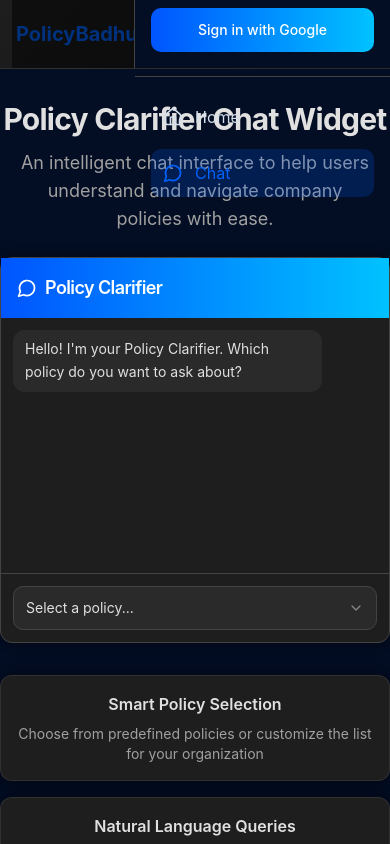
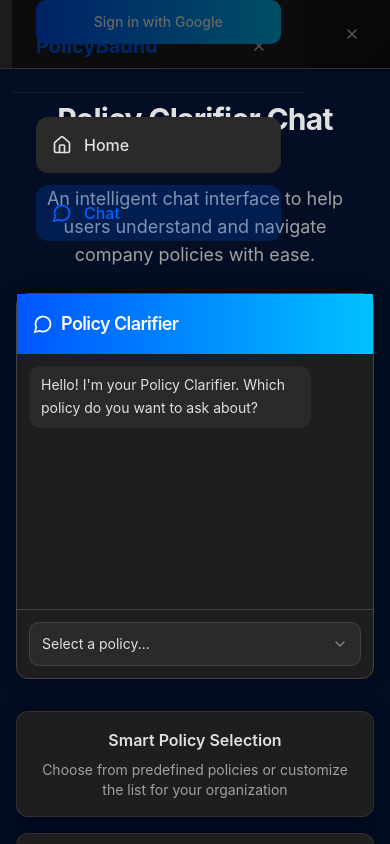
Before and after one commit to Nidhir8287/ui-policy-bandhu, a React (Vite) app: page /chat in a window 390 px wide. Both pictures are taken after a click on the button "Toggle mobile menu". Shown: the top 844 px of the page. Built offline with nearby package versions, Linux system fonts and the light colour scheme.

Commit message:
Fix mobile header and sidebar
Implement auto-hide header, full-screen mobile menu, and styling updates. Ensure chat page uses full width when menu is closed.

```diff
--- a/src/components/Header.tsx
+++ b/src/components/Header.tsx
@@ -4,13 +4,43 @@ import { useAuth } from '@/hooks/useAuth';
 import { Link, useLocation } from 'react-router-dom';
 import { User, LogOut, History, MessageCircle, Home } from 'lucide-react';
 import MobileNav from './MobileNav';
+import { useState, useEffect } from 'react';
 
 const Header = () => {
   const { user, signInWithGoogle, signOut, loading } = useAuth();
   const location = useLocation();
+  const [isVisible, setIsVisible] = useState(true);
+  const [lastScrollY, setLastScrollY] = useState(0);
+
+  useEffect(() => {
+    const handleScroll = () => {
+      const currentScrollY = window.scrollY;
+
+      // Only apply auto-hide on mobile (≤768px)
+      if (window.innerWidth <= 768) {
+        if (currentScrollY > lastScrollY && currentScrollY > 100) {
+          // Scrolling down and past 100px
+          setIsVisible(false);
+        } else {
+          // Scrolling up
+          setIsVisible(true);
+        }
+      } else {
+        // Always visible on desktop
+        setIsVisible(true);
+      }
+
+      setLastScrollY(currentScrollY);
+    };
+
+    window.addEventListener('scroll', handleScroll, { passive: true });
+    return () => window.removeEventListener('scroll', handleScroll);
+  }, [lastScrollY]);
 
   return (
-    <header className="sticky top-0 z-40 gradient-header backdrop-blur border-b border-border/50">
+    <header className={`sticky top-0 z-40 gradient-header backdrop-blur border-b border-border/50 transition-transform duration-300 ${
+      isVisible ? 'translate-y-0' : '-translate-y-full'
+    }`}>
       <div className="container-custom py-3 px-4 flex justify-between items-center">
         <div className="flex items-center space-x-6">
           <Link to="/" className="text-xl md:text-2xl font-bold text-primary hover-scale">
--- a/src/components/MobileNav.tsx
+++ b/src/components/MobileNav.tsx
@@ -19,90 +19,100 @@ const MobileNav = () => {
       <Button
         variant="ghost"
         size="icon"
-        className="md:hidden text-foreground hover:bg-accent"
+        className="md:hidden text-foreground hover:bg-accent z-50 relative"
         onClick={toggleMenu}
         aria-label="Toggle mobile menu"
       >
         {isOpen ? <X className="h-6 w-6" /> : <Menu className="h-6 w-6" />}
       </Button>
 
-      {/* Mobile menu overlay */}
+      {/* Full-screen mobile menu overlay */}
       {isOpen && (
+        <>
+          {/* Semi-transparent backdrop */}
           <div
-          className="fixed inset-0 bg-black/50 z-40 md:hidden"
+            className="fixed inset-0 bg-black/60 z-50 md:hidden"
             onClick={closeMenu}
           />
-      )}
 
-      {/* Mobile menu panel */}
-      <div className={`fixed top-0 right-0 h-full w-64 bg-background border-l border-border z-50 transform transition-transform duration-300 ease-in-out md:hidden ${
-        isOpen ? 'translate-x-0' : 'translate-x-full'
-      }`}>
-        <div className="p-4 border-b border-border">
+          {/* Menu panel sliding from left */}
+          <div className="fixed top-0 left-0 h-full w-3/4 bg-[#1E1E1E] z-60 transform transition-transform duration-300 ease-in-out md:hidden">
+            {/* Header with close button */}
+            <div className="p-6 border-b border-border/30">
               <div className="flex items-center justify-between">
-            <span className="text-lg font-bold text-primary">PolicyBadhu</span>
+                <span className="text-xl font-bold text-primary">PolicyBadhu</span>
                 <Button
                   variant="ghost"
                   size="icon"
                   onClick={closeMenu}
-              className="text-foreground"
+                  className="text-foreground hover:bg-accent"
                 >
                   <X className="h-5 w-5" />
                 </Button>
               </div>
             </div>
 
-        <nav className="p-4 space-y-2">
+            {/* Navigation items */}
+            <nav className="p-6 space-y-3">
               <Link
                 to="/"
                 onClick={closeMenu}
-            className={`flex items-center space-x-3 p-3 rounded-md transition-colors min-h-[44px] ${
+                className="block"
+              >
+                <div className={`flex items-center space-x-3 p-4 rounded-lg transition-colors min-h-[44px] ${
                   location.pathname === '/'
                     ? 'bg-primary/20 text-primary'
-                : 'text-foreground hover:bg-accent'
-            }`}
-          >
+                    : 'bg-[#2A2A2A] text-[#E0E0E0] hover:bg-primary/10'
+                }`}>
                   <Home className="h-5 w-5" />
-            <span>Home</span>
+                  <span className="font-medium">Home</span>
+                </div>
               </Link>
 
               <Link
                 to="/chat"
                 onClick={closeMenu}
-            className={`flex items-center space-x-3 p-3 rounded-md transition-colors min-h-[44px] ${
+                className="block"
+              >
+                <div className={`flex items-center space-x-3 p-4 rounded-lg transition-colors min-h-[44px] ${
                   location.pathname === '/chat'
                     ? 'bg-primary/20 text-primary'
-                : 'text-foreground hover:bg-accent'
-            }`}
-          >
+                    : 'bg-[#2A2A2A] text-[#E0E0E0] hover:bg-primary/10'
+                }`}>
                   <MessageCircle className="h-5 w-5" />
-            <span>Chat</span>
+                  <span className="font-medium">Chat</span>
+                </div>
               </Link>
 
               {user && (
                 <Link
                   to="/history"
                   onClick={closeMenu}
-              className={`flex items-center space-x-3 p-3 rounded-md transition-colors min-h-[44px] ${
+                  className="block"
+                >
+                  <div className={`flex items-center space-x-3 p-4 rounded-lg transition-colors min-h-[44px] ${
                     location.pathname === '/history'
                       ? 'bg-primary/20 text-primary'
-                  : 'text-foreground hover:bg-accent'
-              }`}
-            >
+                      : 'bg-[#2A2A2A] text-[#E0E0E0] hover:bg-primary/10'
+                  }`}>
                     <History className="h-5 w-5" />
-              <span>History</span>
+                    <span className="font-medium">History</span>
+                  </div>
                 </Link>
               )}
             </nav>
 
-        <div className="absolute bottom-4 left-4 right-4">
+            {/* User section at bottom */}
+            <div className="absolute bottom-6 left-6 right-6">
               {user ? (
                 <div className="space-y-3">
-              <div className="flex items-center space-x-2 p-3 bg-accent rounded-md">
+                  <div className="bg-[#2A2A2A] p-4 rounded-lg">
+                    <div className="flex items-center space-x-3">
                       <User className="h-5 w-5 text-muted-foreground" />
-                <span className="text-sm text-foreground truncate">
+                      <span className="text-[#E0E0E0] font-medium truncate">
                         {user.user_metadata?.name || user.user_metadata?.full_name || 'User'}
                       </span>
+                    </div>
                   </div>
                   <Button
                     onClick={() => {
@@ -110,7 +120,7 @@ const MobileNav = () => {
                       closeMenu();
                     }}
                     variant="outline"
-                className="w-full flex items-center space-x-2 min-h-[44px]"
+                    className="w-full bg-[#2A2A2A] border-border text-[#E0E0E0] hover:bg-primary/10 flex items-center space-x-2 min-h-[44px]"
                   >
                     <LogOut className="h-4 w-4" />
                     <span>Sign Out</span>
@@ -122,7 +132,7 @@ const MobileNav = () => {
                     signInWithGoogle();
                     closeMenu();
                   }}
-              className="w-full gradient-button text-white min-h-[44px]"
+                  className="w-full gradient-button text-white min-h-[44px] font-medium"
                 >
                   Sign in with Google
                 </Button>
@@ -130,6 +140,8 @@ const MobileNav = () => {
             </div>
           </div>
         </>
+      )}
+    </>
   );
 };
 
--- a/src/pages/Chat.tsx
+++ b/src/pages/Chat.tsx
@@ -8,7 +8,9 @@ const Chat = () => {
     <div className="min-h-screen bg-background">
       <Header />
 
-      <div className="container-custom section-padding px-4">
+      {/* Full-width container for chat page */}
+      <div className="w-full section-padding px-4">
+        <div className="container-custom">
           <div className="text-center mb-6 md:mb-8 animate-fade-in">
             <h1 className="text-3xl md:text-4xl font-bold tracking-tight mb-3 md:mb-4 text-high">
               Policy Clarifier Chat Widget
@@ -43,6 +45,7 @@ const Chat = () => {
             </div>
           </div>
         </div>
+      </div>
 
       <BackToTop />
     </div>
```
Lines whose indentation alone changed are shown as unchanged.
